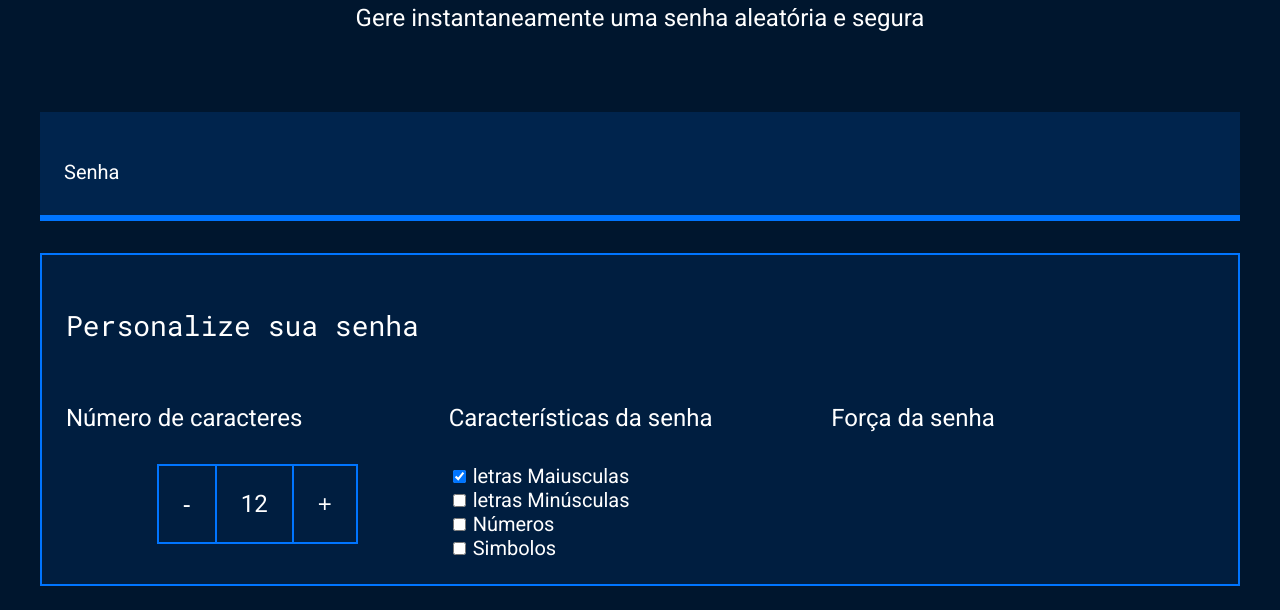
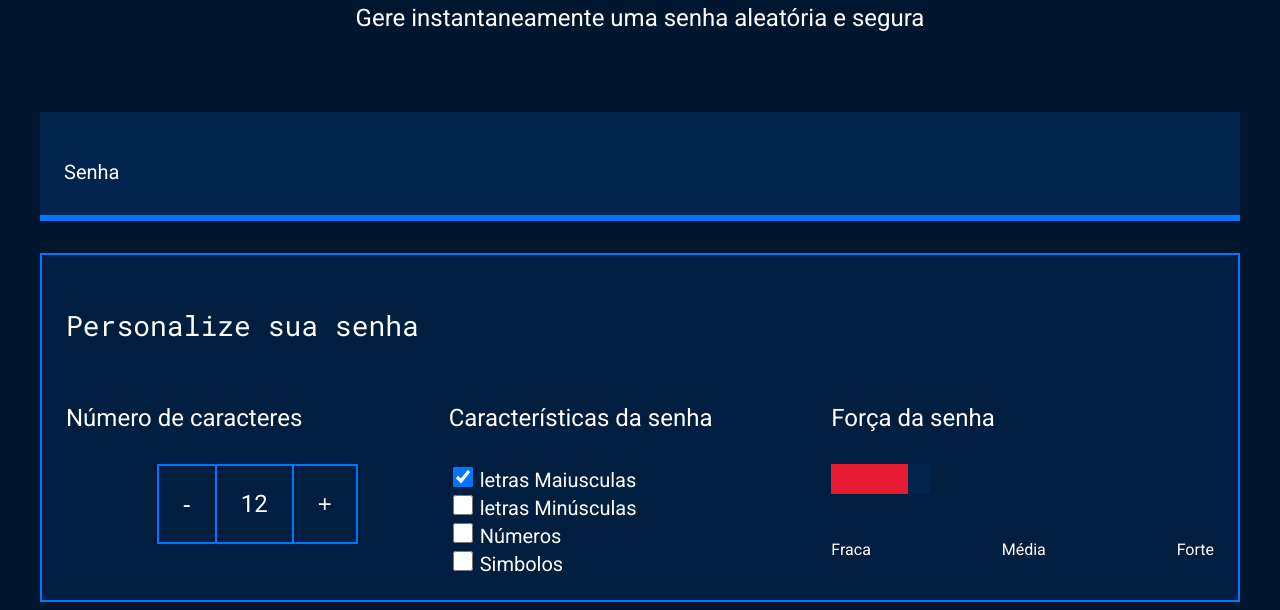
Before and after one commit to mellinda009/terceiro-repositorio2, a plain HTML site: page index.html in a window 1280 px wide. Shown: the part 214-824 px from the top of the page. Drawn offline with Linux system fonts and the light colour scheme.

Commit message:
aula 17/06

```diff
--- a/index.html
+++ b/index.html
@@ -51,6 +51,13 @@
                 </div>
                 <div class="parametro-senha">
                     <h4 class="parametro-senha__titulo">Força da senha</h4>
+                    <div class="barra"></div>
+                    <div class="forca fraca"></div>
+                    <div class="parametro-senha-textos">
+                        <p>Fraca</p>
+                        <p>Média</p>
+                        <p>Forte</p>
+                    </div>
                 </div>
             </div>
         </div>
--- a/style.css
+++ b/style.css
@@ -108,7 +108,7 @@ body{
     font-size: 24px;
 }
 
-    .checkbo{
+    .checkbox {
         width: 20px;
         height: 20px;
         cursor: pointer;
@@ -118,6 +118,28 @@ body{
     label{
         font-size: 20px;
     }
+     .barra {
+        background-color: var(--fundo-senha);
+        height: 30px;
+        width: 100px;
+     }
+
+     .forca {
+        height: 30px;
+        position: relative;
+        bottom: 30px;
+     }
+
+     .fraca {
+        width: 20%;
+        background-color: #e71b32;
+     }
+
+
+     .parametro-senha-textos {
+        display: flex;
+        justify-content: space-between;
+     }
 
 @media screen and (min-width: 768px) {
     .parametro-coluna__senha{
```
